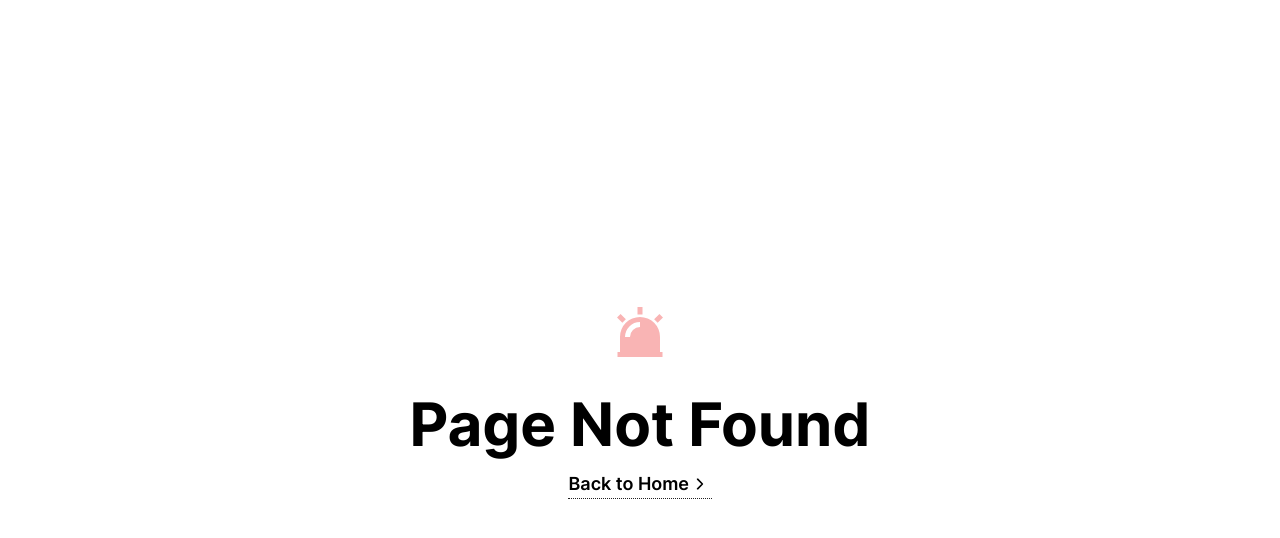
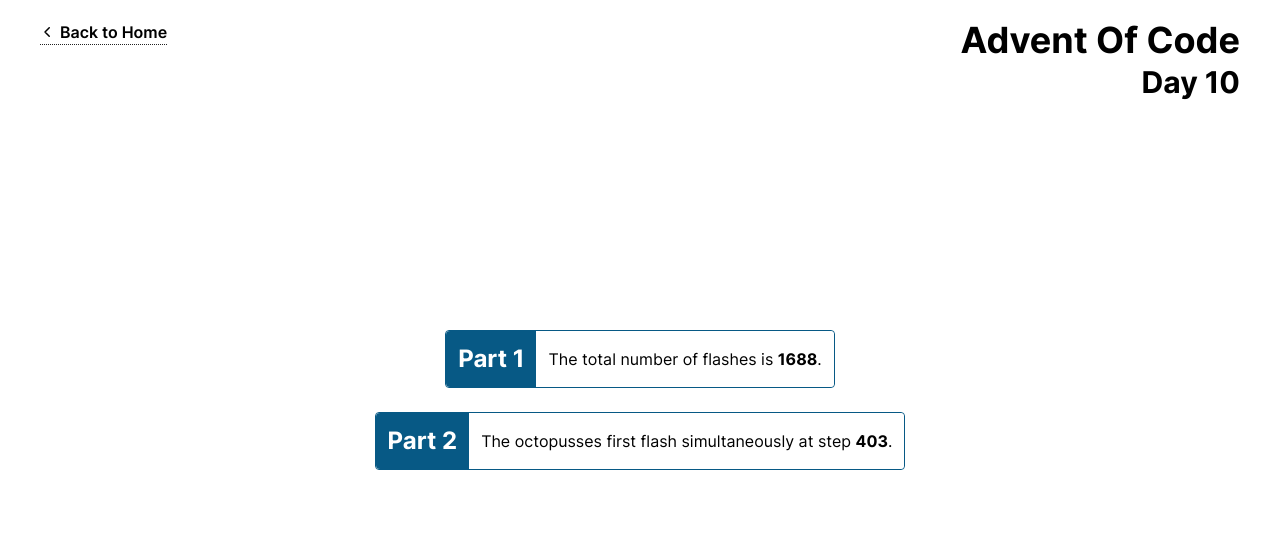
Before and after one commit to asperling/aoc-2021, a Next.js app: page /day/11 in a window 1280 px wide. Before the commit this address had no page. Shown: the top 538 px of the page. Built offline with nearby package versions, Linux system fonts and the light colour scheme.

Commit message:
:sparkles: Add solution to AoC Day 11

```diff
--- /dev/null
+++ b/src/data/day11.ts
@@ -0,0 +1,10 @@
+export const input = `3172537688
+4566483125
+6374512653
+8321148885
+4342747758
+1362188582
+7582213132
+6887875268
+7635112787
+7242787273`;
--- /dev/null
+++ b/src/lib/day11.ts
@@ -0,0 +1,87 @@
+export type Digit = -1 | 0 | 1 | 2 | 3 | 4 | 5 | 6 | 7 | 8 | 9;
+
+export function string2projection(str: string): Digit[][] {
+  return str.split(/\n/).map((e) =>
+    e.split('').map((e) => {
+      const digit = parseInt(e);
+      return digit > 0 && digit <= 9 ? digit : 0;
+    })
+  ) as Digit[][];
+}
+
+export function octopusEnergyLevelStepProjection(octopusses: Digit[][]): {
+  projection: Digit[][];
+  flashes: number;
+} {
+  const projection = octopusses.map((row) => [...row]);
+  let flashes = 0;
+  let toProject = [];
+
+  for (let x = 0; x < projection.length; x++) {
+    for (let y = 0; y < projection[x].length; y++) {
+      if (projection[x][y] === 0) projection[x][y] = -1;
+      toProject.push([x, y]);
+    }
+  }
+  while (toProject.length) {
+    const [px, py] = toProject.shift() as [Digit, Digit];
+    if (projection[px] && projection[px][py] !== undefined) {
+      if (projection[px][py] >= 9) {
+        flashes = flashes + 1;
+        projection[px][py] = 0;
+        toProject = [
+          ...toProject,
+          [px - 1, py - 1],
+          [px - 1, py],
+          [px - 1, py + 1],
+          [px, py - 1],
+          [px, py + 1],
+          [px + 1, py - 1],
+          [px + 1, py],
+          [px + 1, py + 1],
+        ];
+      } else if (projection[px][py] === -1) {
+        projection[px][py] = 1;
+      } else if (projection[px][py] > 0) {
+        projection[px][py] += 1;
+      }
+    }
+  }
+
+  return { projection, flashes };
+}
+
+export function octopusEnergyLevelStepProjectionAfterNumberOfSteps(
+  octopusses: Digit[][],
+  steps: number
+): { projection: Digit[][]; flashes: number } {
+  let step = {
+    projection: octopusses,
+    flashes: 0,
+  };
+  for (let i = 1; i <= steps; i++) {
+    const { projection, flashes } = octopusEnergyLevelStepProjection(
+      step.projection
+    );
+    step = {
+      projection: projection,
+      flashes: step.flashes + flashes,
+    };
+  }
+  return step;
+}
+
+export function getNoStepsUntilFirstSimultaneousFlash(
+  octopusses: Digit[][]
+): number {
+  let steps = 1;
+  let projection = octopusEnergyLevelStepProjection(octopusses).projection;
+  const allFlashingString = JSON.stringify(
+    octopusses.map((row) => row.map(() => 0))
+  );
+  while (JSON.stringify(projection) !== allFlashingString) {
+    steps = steps + 1;
+    projection = octopusEnergyLevelStepProjection(projection).projection;
+  }
+  return steps;
+}
--- /dev/null
+++ b/src/pages/day/11.tsx
@@ -0,0 +1,43 @@
+import {
+  getNoStepsUntilFirstSimultaneousFlash,
+  octopusEnergyLevelStepProjectionAfterNumberOfSteps,
+  string2projection,
+} from '@/lib/day11';
+
+import { input } from '@/data/day11';
+
+import Header from '@/components/layout/Header';
+import Layout from '@/components/layout/Layout';
+import Seo from '@/components/Seo';
+import Solution from '@/components/Solution';
+
+const puzzleStartdata = string2projection(input);
+const flashes = octopusEnergyLevelStepProjectionAfterNumberOfSteps(
+  puzzleStartdata,
+  100
+).flashes;
+
+const stepsUntilSimultaneousFlash =
+  getNoStepsUntilFirstSimultaneousFlash(puzzleStartdata);
+
+export default function Day11() {
+  return (
+    <Layout>
+      <Seo />
+      <main>
+        <section className='bg-white'>
+          <div className='layout flex flex-col justify-center items-center min-h-screen text-center'>
+            <Header day={10} />
+            <Solution part={1}>
+              The total number of flashes is <strong>{flashes}</strong>.
+            </Solution>
+            <Solution part={2}>
+              The octopusses first flash simultaneously at step{' '}
+              <strong>{stepsUntilSimultaneousFlash}</strong>.
+            </Solution>
+          </div>
+        </section>
+      </main>
+    </Layout>
+  );
+}
--- a/src/pages/index.tsx
+++ b/src/pages/index.tsx
@@ -11,7 +11,7 @@
         <section className='bg-white'>
           <div className='layout flex flex-col justify-center items-center min-h-screen text-center'>
             <h1>Advent Of Code</h1>
-            {[1, 2, 3, 4, 5, 6, 7, 8, 9].map((day) => (
+            {[1, 2, 3, 4, 5, 6, 7, 8, 9, 10, 11].map((day) => (
               <CustomLink key={day} href={'/day/' + day}>
                 Day {day}
               </CustomLink>
```
Also changed, not shown: 1 other file (tests, documents, lock files or other folders).
